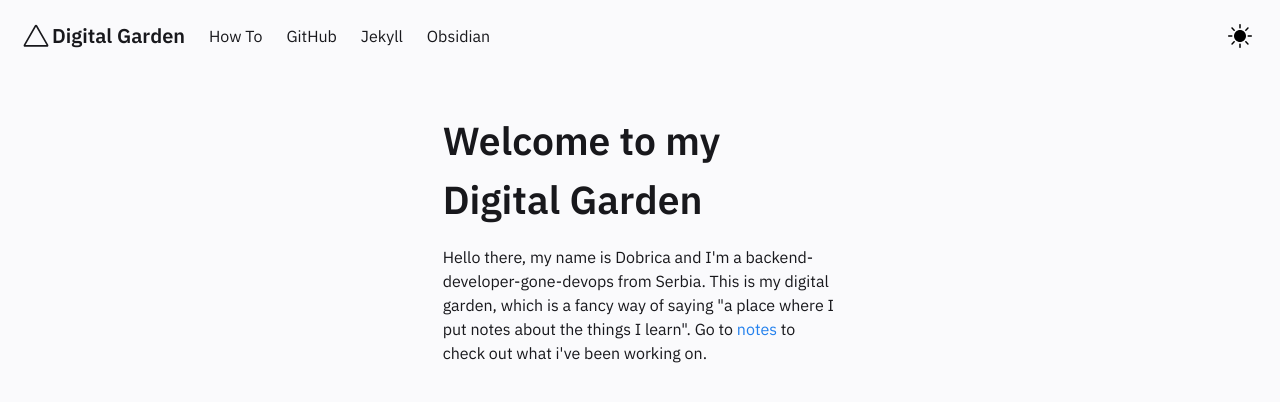
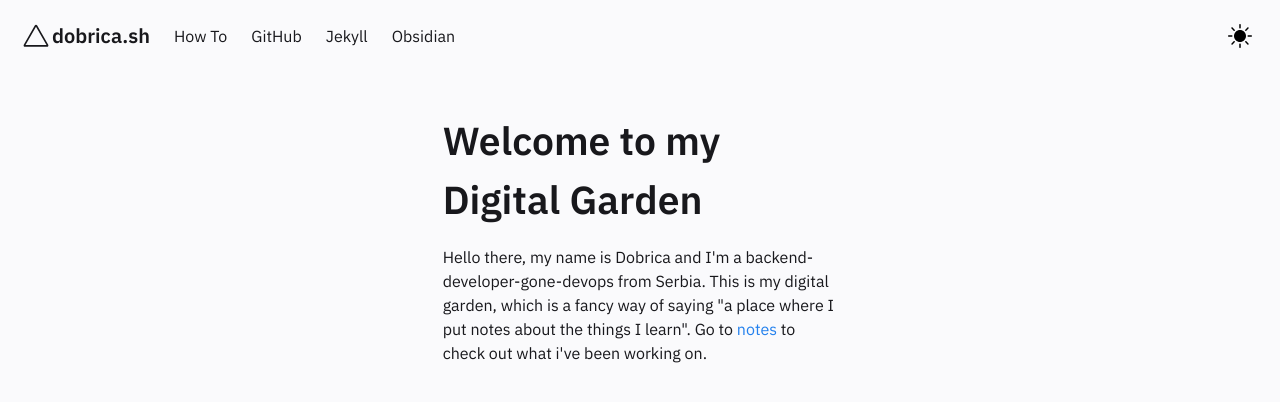
Before and after one commit to hpdobrica/hpdobrica.github.io, a Jekyll site: the page built from pages/index.md, in a window 1280 px wide. Shown: the top 402 px of the page. Built offline with Jekyll 4.4.1, drawn with Linux system fonts in a browser that asks for light colours.

Commit message:
setup workflow

```diff
--- a/_includes/Header.html
+++ b/_includes/Header.html
@@ -35,7 +35,7 @@
         <svg width="32" height="32" viewBox="0 0 80 80" fill="none" xmlns="http://www.w3.org/2000/svg">
           <path fill-rule="evenodd" clip-rule="evenodd" d="M36.9477 13.7742C38.3043 11.4086 41.6957 11.4086 43.0523 13.7742L70.5226 61.6774C71.8791 64.043 70.1834 67 67.4703 67H12.5297C9.81658 67 8.12089 64.043 9.47744 61.6774L36.9477 13.7742ZM40 16.9677L13.7506 62.7419H66.2494L40 16.9677Z" fill="var(--text-main)"/>
         </svg>
-        <h4>Digital Garden</h4>
+        <h4>dobrica.sh</h4>
       </a>
       <div class="navbar-item navbar-dark-mode__mobile is-hidden-tablet" onclick="modeSwitcher()">
         <div class="buttons">
```
